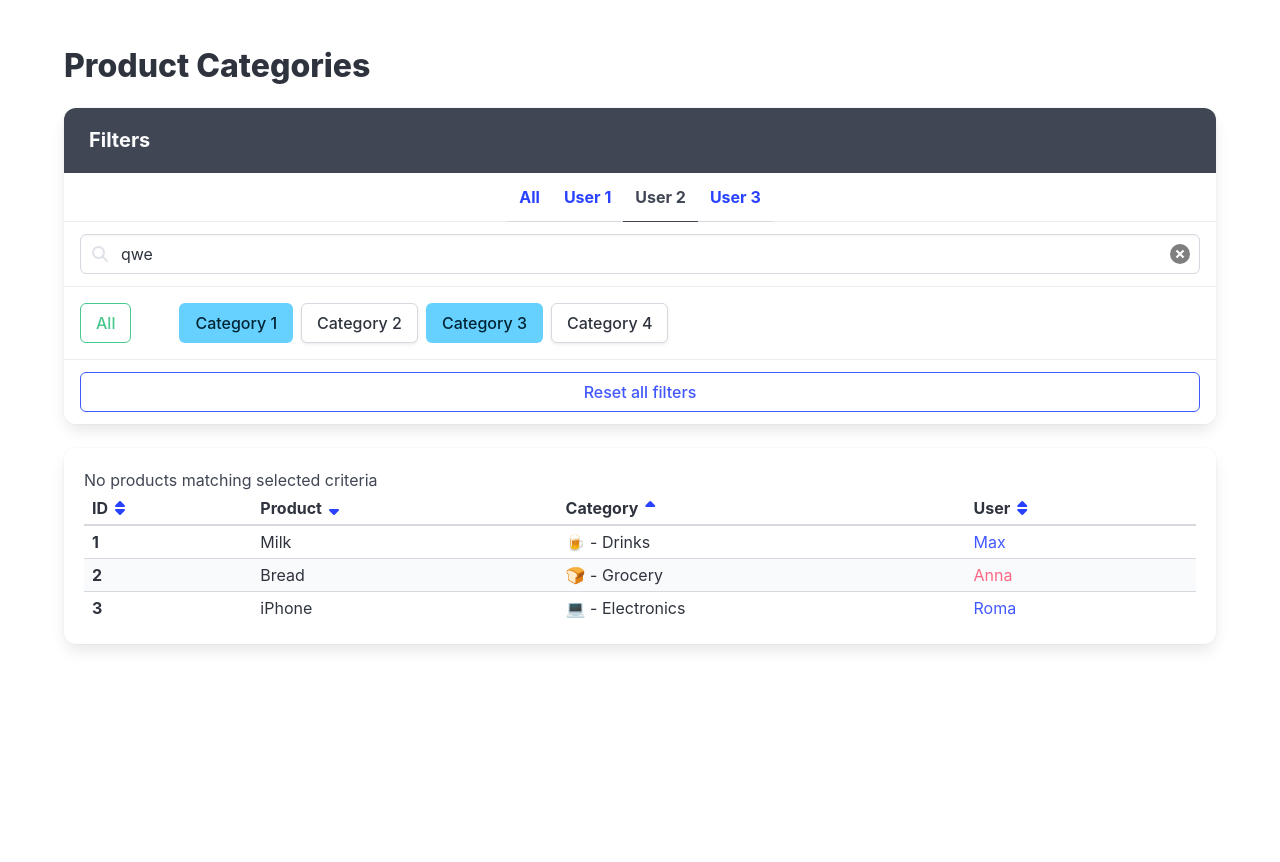
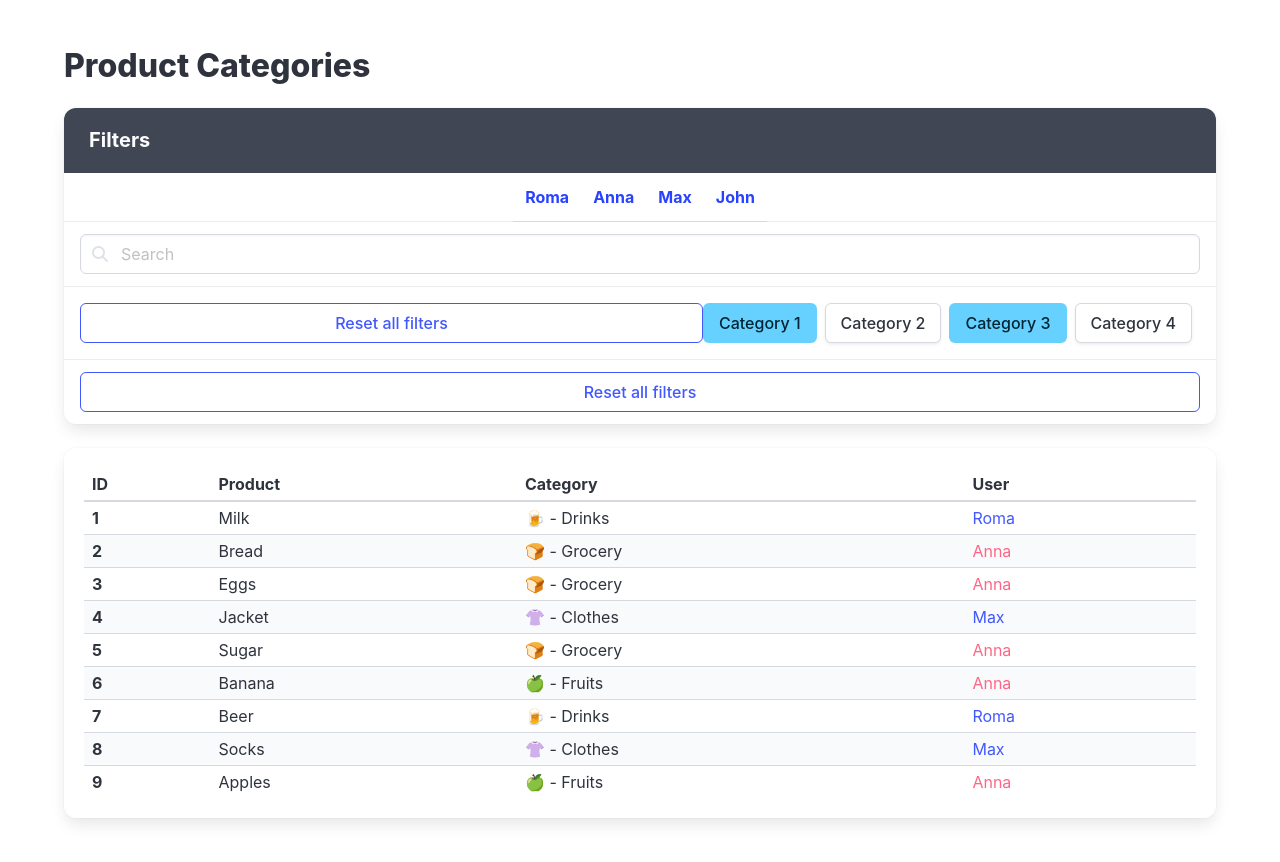
Before and after one commit to AlyonaV22/react_ptoduct-categories-practice, a React (Vite) app: page / in a window 1280 px wide. Shown: the top 862 px of the page. Before the commit the page ends 800 px from the top, so only its background shows below. Built offline with nearby package versions, Linux system fonts and the light colour scheme.

Commit message:
product category

```diff
--- a/src/App.jsx
+++ b/src/App.jsx
@@ -1,19 +1,60 @@
-/* eslint-disable jsx-a11y/accessible-emoji */
-import React from 'react';
+import React, { useState } from 'react';
 import './App.scss';
 
-// import usersFromServer from './api/users';
-// import categoriesFromServer from './api/categories';
-// import productsFromServer from './api/products';
+import usersFromServer from './api/users';
+import categoriesFromServer from './api/categories';
+import productsFromServer from './api/products';
 
-// const products = productsFromServer.map((product) => {
-//   const category = null; // find by product.categoryId
-//   const user = null; // find by category.ownerId
+const products = productsFromServer.map(product => {
+  const category = categoriesFromServer.find(
+    categ => categ.id === product.categoryId,
+  );
 
-//   return null;
-// });
+  const user =
+    category && usersFromServer.find(item => item.id === category.ownerId);
 
-export const App = () => (
+  return {
+    ...product,
+    category,
+    user,
+  };
+});
+
+export const App = () => {
+  const [selectedUser, setSelectedUser] = useState(null);
+  const [query, setQuery] = useState('');
+
+  const userClick = userId => {
+    if (userId === selectedUser) {
+      setSelectedUser(null);
+    } else {
+      setSelectedUser(userId);
+    }
+  };
+
+  const searchChange = event => {
+    setQuery(event.target.value);
+  };
+
+  const clearSearch = () => {
+    setQuery('');
+  };
+
+  const resetFilters = () => {
+    setSelectedUser(null);
+    setQuery('');
+  };
+
+  const filteredProducts = products.filter(product => {
+    const matchesUser = selectedUser ? product.user.id === selectedUser : true;
+    const matchesSearch = product.name
+      .toLowerCase()
+      .includes(query.toLowerCase());
+
+    return matchesUser && matchesSearch;
+  });
+
+  return (
     <div className="section">
       <div className="container">
         <h1 className="title">Product Categories</h1>
@@ -23,34 +64,17 @@ export const App = () => (
             <p className="panel-heading">Filters</p>
 
             <p className="panel-tabs has-text-weight-bold">
+              {usersFromServer.map(user => (
                 <a
+                  key={user.id}
                   data-cy="FilterAllUsers"
                   href="#/"
+                  className={selectedUser === user.id ? 'is-active' : ''}
+                  onClick={() => userClick(user.id)}
                 >
-              All
+                  {user.name}
                 </a>
-
-            <a
-              data-cy="FilterUser"
-              href="#/"
-            >
-              User 1
-            </a>
-
-            <a
-              data-cy="FilterUser"
-              href="#/"
-              className="is-active"
-            >
-              User 2
-            </a>
-
-            <a
-              data-cy="FilterUser"
-              href="#/"
-            >
-              User 3
-            </a>
+              ))}
             </p>
 
             <div className="panel-block">
@@ -60,33 +84,34 @@ export const App = () => (
                   type="text"
                   className="input"
                   placeholder="Search"
-                value="qwe"
+                  value={query}
+                  onChange={searchChange}
                 />
-
                 <span className="icon is-left">
                   <i className="fas fa-search" aria-hidden="true" />
                 </span>
-
                 <span className="icon is-right">
-                {/* eslint-disable-next-line jsx-a11y/control-has-associated-label */}
+                  {query && (
                     <button
                       data-cy="ClearButton"
                       type="button"
                       className="delete"
+                      onClick={clearSearch}
                     />
+                  )}
                 </span>
               </p>
             </div>
 
-          <div className="panel-block is-flex-wrap-wrap">
+            <div className="panel-block">
               <a
                 href="#/"
-              data-cy="AllCategories"
-              className="button is-success mr-6 is-outlined"
+                data-cy="ResetAllButton"
+                className="button is-link is-outlined is-fullwidth"
+                onClick={resetFilters}
               >
-              All
+                Reset all filters
               </a>
-
               <a
                 data-cy="Category"
                 className="button mr-2 my-1 is-info"
@@ -94,15 +119,9 @@ export const App = () => (
               >
                 Category 1
               </a>
-
-            <a
-              data-cy="Category"
-              className="button mr-2 my-1"
-              href="#/"
-            >
+              <a data-cy="Category" className="button mr-2 my-1" href="#/">
                 Category 2
               </a>
-
               <a
                 data-cy="Category"
                 className="button mr-2 my-1 is-info"
@@ -110,11 +129,7 @@ export const App = () => (
               >
                 Category 3
               </a>
-            <a
-              data-cy="Category"
-              className="button mr-2 my-1"
-              href="#/"
-            >
+              <a data-cy="Category" className="button mr-2 my-1" href="#/">
                 Category 4
               </a>
             </div>
@@ -132,9 +147,11 @@ export const App = () => (
         </div>
 
         <div className="box table-container">
+          {filteredProducts.length === 0 && (
             <p data-cy="NoMatchingMessage">
               No products matching selected criteria
             </p>
+          )}
 
           <table
             data-cy="ProductTable"
@@ -142,107 +159,50 @@ export const App = () => (
           >
             <thead>
               <tr>
-              <th>
-                <span className="is-flex is-flex-wrap-nowrap">
-                  ID
-
-                  <a href="#/">
-                    <span className="icon">
-                      <i data-cy="SortIcon" className="fas fa-sort" />
-                    </span>
-                  </a>
-                </span>
-              </th>
-
-              <th>
-                <span className="is-flex is-flex-wrap-nowrap">
-                  Product
-
-                  <a href="#/">
-                    <span className="icon">
-                      <i data-cy="SortIcon" className="fas fa-sort-down" />
-                    </span>
-                  </a>
-                </span>
-              </th>
-
-              <th>
-                <span className="is-flex is-flex-wrap-nowrap">
-                  Category
-
-                  <a href="#/">
-                    <span className="icon">
-                      <i data-cy="SortIcon" className="fas fa-sort-up" />
-                    </span>
-                  </a>
-                </span>
-              </th>
-
-              <th>
-                <span className="is-flex is-flex-wrap-nowrap">
-                  User
-
-                  <a href="#/">
-                    <span className="icon">
-                      <i data-cy="SortIcon" className="fas fa-sort" />
-                    </span>
-                  </a>
-                </span>
-              </th>
+                <th>ID</th>
+                <th>Product</th>
+                <th>Category</th>
+                <th>User</th>
               </tr>
             </thead>
 
             <tbody>
-            <tr data-cy="Product">
+              {filteredProducts.map(product => {
+                const categoryIcon =
+                  product.category && product.category.icon
+                    ? product.category.icon
+                    : '🛒';
+                const categoryName = product.category
+                  ? product.category.title
+                  : 'Unknown Category';
+
+                const userName = product.user
+                  ? product.user.name
+                  : 'Unknown User';
+                const userClass =
+                  product.user && product.user.sex === 'm'
+                    ? 'has-text-link'
+                    : 'has-text-danger';
+
+                return (
+                  <tr key={product.id} data-cy="Product">
                     <td className="has-text-weight-bold" data-cy="ProductId">
-                1
+                      {product.id}
                     </td>
-
-              <td data-cy="ProductName">Milk</td>
-              <td data-cy="ProductCategory">🍺 - Drinks</td>
-
-              <td
-                data-cy="ProductUser"
-                className="has-text-link"
-              >
-                Max
+                    <td data-cy="ProductName">{product.name}</td>
+                    <td data-cy="ProductCategory">
+                      {categoryIcon} - {categoryName}
+                    </td>
+                    <td data-cy="ProductUser" className={userClass}>
+                      {userName}
                     </td>
                   </tr>
-
-            <tr data-cy="Product">
-              <td className="has-text-weight-bold" data-cy="ProductId">
-                2
-              </td>
-
-              <td data-cy="ProductName">Bread</td>
-              <td data-cy="ProductCategory">🍞 - Grocery</td>
-
-              <td
-                data-cy="ProductUser"
-                className="has-text-danger"
-              >
-                Anna
-              </td>
-            </tr>
-
-            <tr data-cy="Product">
-              <td className="has-text-weight-bold" data-cy="ProductId">
-                3
-              </td>
-
-              <td data-cy="ProductName">iPhone</td>
-              <td data-cy="ProductCategory">💻 - Electronics</td>
-
-              <td
-                data-cy="ProductUser"
-                className="has-text-link"
-              >
-                Roma
-              </td>
-            </tr>
+                );
+              })}
             </tbody>
           </table>
         </div>
       </div>
     </div>
   );
+};
```
Also changed, not shown: 2 other files (tests, documents, lock files or other folders). Lines whose indentation alone changed are shown as unchanged.
